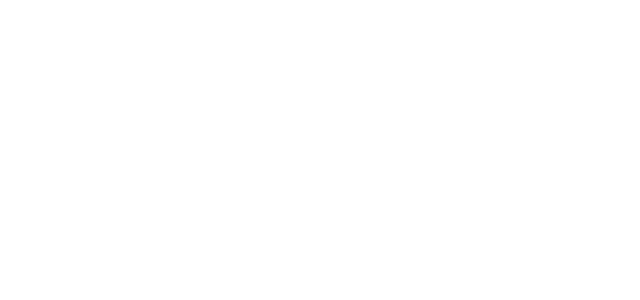
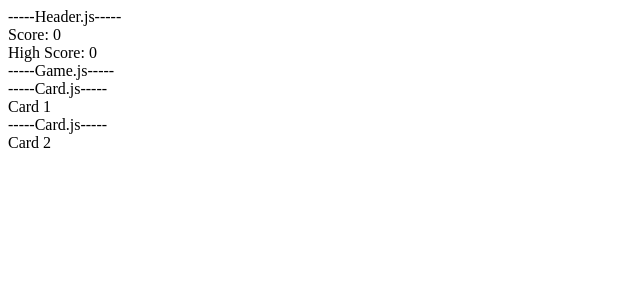
Before and after one commit to JHurdle91/odin-memory-cards, a React (Create React App) app: page / in a window 1280 px wide. Shown: the top 300 px of the page, without its empty margins (0-640 px from the left). Built offline with nearby package versions, Linux system fonts and the light colour scheme.

Commit message:
add cards with onClick event

```diff
--- a/src/App.js
+++ b/src/App.js
@@ -1,5 +1,22 @@
+import { useState } from "react";
+
+import Header from "./components/Header";
+import Game from "./components/Game";
+
 function App() {
-  return <div className="App"></div>;
+  const [score, setScore] = useState(0);
+  const [highScore, setHighScore] = useState(0);
+
+  const handleClick = (cardName) => {
+    setScore(score + 1);
+  };
+
+  return (
+    <div className="App">
+      <Header score={score} highScore={highScore} />
+      <Game onCardClicked={handleClick} />
+    </div>
+  );
 }
 
 export default App;
--- /dev/null
+++ b/src/components/Card.js
@@ -0,0 +1,16 @@
+const Card = (props) => {
+  const { name, onCardClicked } = props;
+
+  const handleClick = () => {
+    onCardClicked(name);
+  };
+
+  return (
+    <div className="Card" onClick={handleClick}>
+      <div>-----Card.js-----</div>
+      <div>{props.name}</div>
+    </div>
+  );
+};
+
+export default Card;
--- /dev/null
+++ b/src/components/Game.js
@@ -0,0 +1,17 @@
+import Card from "./Card";
+
+const Game = (props) => {
+  const handleClick = (cardName) => {
+    props.onCardClicked(cardName);
+  };
+
+  return (
+    <div className="Game">
+      <div>-----Game.js-----</div>
+      <Card name="Card 1" onCardClicked={handleClick} />
+      <Card name="Card 2" onCardClicked={handleClick} />
+    </div>
+  );
+};
+
+export default Game;
--- /dev/null
+++ b/src/components/Header.js
@@ -0,0 +1,12 @@
+const Header = (props) => {
+  const { score, highScore } = props;
+  return (
+    <div className="Header">
+      <div>-----Header.js-----</div>
+      <div>Score: {score}</div>
+      <div>High Score: {highScore}</div>
+    </div>
+  );
+};
+
+export default Header;
```
